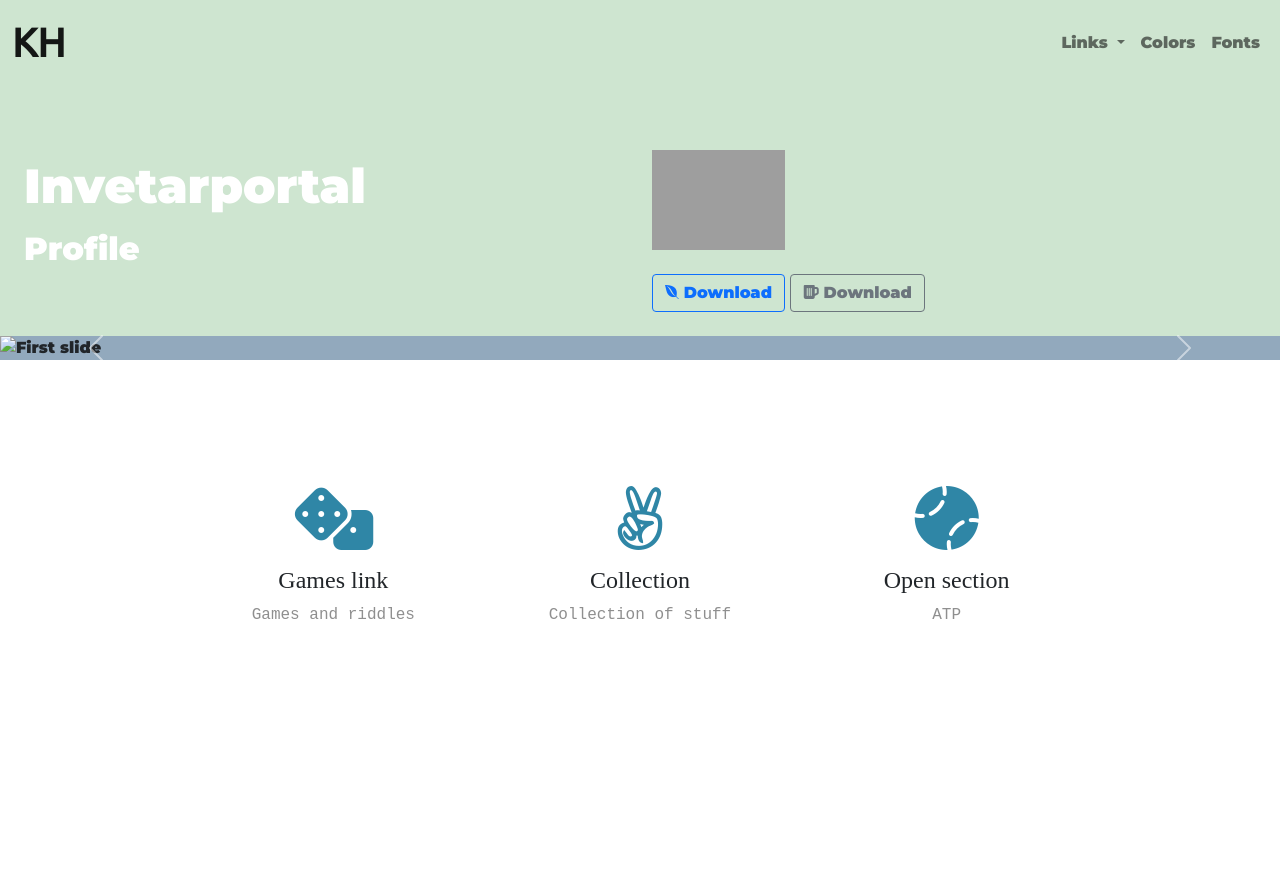
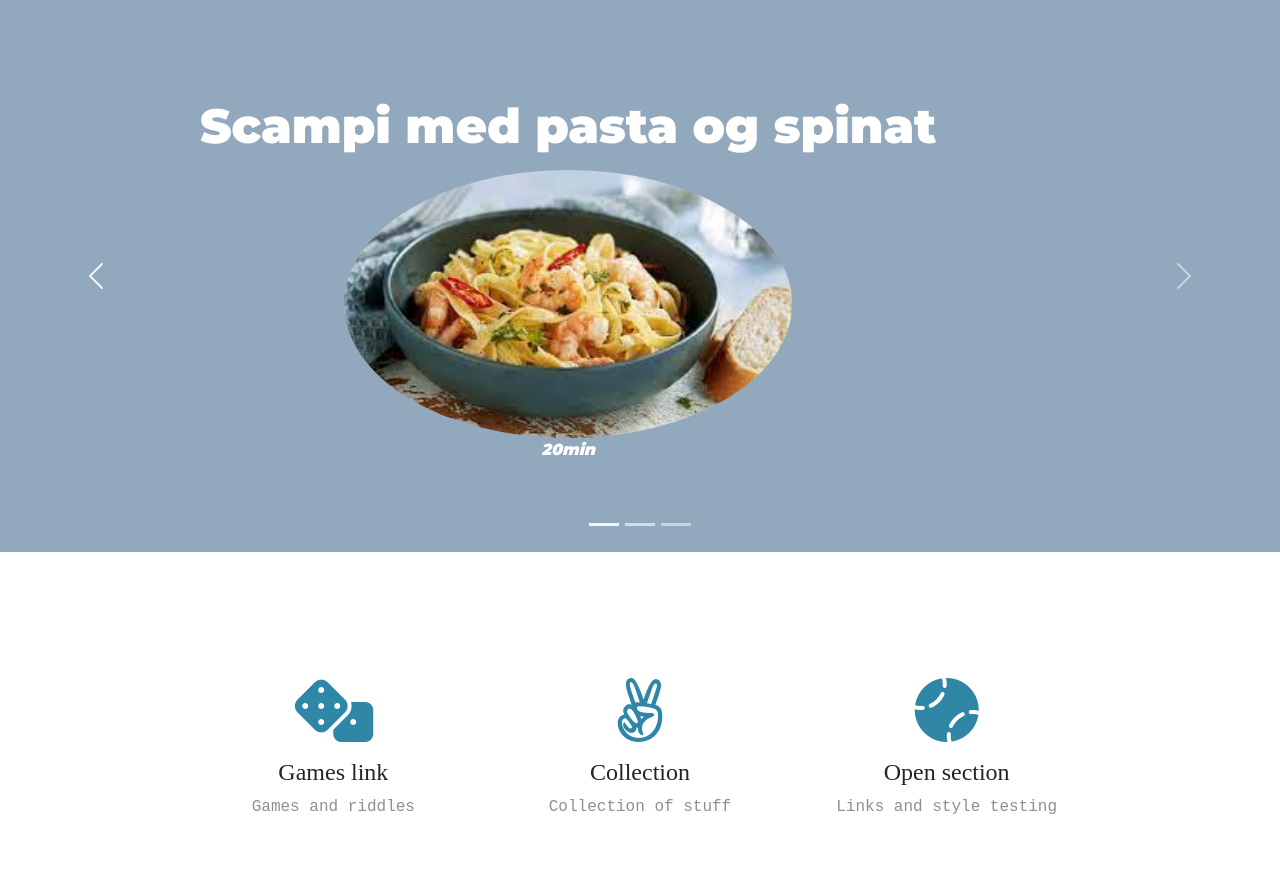
Before and after one commit to koffmann81/koffmann81.github.io, a plain HTML site: page index.html in a window 1280 px wide. Before the commit the page ends 800 px from the top, so only its background shows below. Drawn offline with nearby package versions, Linux system fonts and the light colour scheme; grey boxes are pictures that could not be loaded; a web font is replaced by a local one.

Commit message:
new design jan 2022

```diff
--- a/css/styles.css
+++ b/css/styles.css
@@ -4,6 +4,22 @@ body{
   font-family: "Montserrat";
 
 
+
+}
+a{
+  text-decoration: none;
+  color:white;
+}
+
+h2{
+  font-family: "Montserrat";
+  font-size: 3rem;
+  line-height: 1.5;
+
+}
+
+.carousel-item{
+  padding: 7% 15%;
 
 }
 
@@ -13,8 +29,24 @@ body{
 
 }
 
+.matbilde{
+  border-radius: 100%;
+  width:auto;
+  height: 100%;
+  margin-left:auto;
+  margin-right: auto;
+  text-align: center;
+
+  /* display: block; */
+
+}
+
 #mat30{
   background-color: #92A9BD;
+
+  text-align: center;
+  color:white;
+
 }
 
 .navbar{
@@ -33,10 +65,11 @@ body{
 
 }
 
-h1{
+h2{
   font-family: "Montserrat";
   font-size: 3rem;
   line-height: 1.5;
+  text-align: center;
 
 }
 .tennisbilde{
@@ -68,7 +101,7 @@ color: grey;
 
 #features {
   padding: 7% 15%;
-
+/* background-color: #F9D5A7; */
 }
 
 .feature-box{
--- a/index.html
+++ b/index.html
@@ -9,8 +9,11 @@
     <link href="https://fonts.googleapis.com/css2?family=Montserrat:wght@900&family=Ubuntu&display=swap" rel="stylesheet">
 
     <!-- Stylesheet -->
+
     <link href="https://cdn.jsdelivr.net/npm/bootstrap@5.1.3/dist/css/bootstrap.min.css" rel="stylesheet" integrity="sha384-1BmE4kWBq78iYhFldvKuhfTAU6auU8tT94WrHftjDbrCEXSU1oBoqyl2QvZ6jIW3" crossorigin="anonymous">
     <link rel="stylesheet" href="css/styles.css">
+
+
 
     <!-- Icons -->
     <link rel="shortcut icon" href="favicon.ico">
@@ -22,113 +25,49 @@
   </head>
 
   <body>
-    <section id="title">
 
-
-      <div class="container-fluid ">
-        <nav class="navbar navbar-expand-lg navbar-light">
-          <a class="navbar-brand" href="">KH</a>
-          <button class="navbar-toggler" type="button" data-bs-toggle="collapse" data-bs-target="#navbarTogglerDemo01" aria-controls="navbarTogglerDemo01" aria-expanded="false" aria-label="Toggle navigation">
-            <span class="navbar-toggler-icon"></span>
-          </button>
-          <div class="collapse navbar-collapse" id="navbarTogglerDemo01">
-
-            <ul class="navbar-nav na ms-auto">
-              <li class="nav-item dropdown" hover:"test">
-                <a class="nav-link dropdown-toggle" href="#" id="navbarDarkDropdownMenuLink" role="button" data-bs-toggle="dropdown" aria-expanded="false">
-                  Links
-                </a>
-                <ul class="dropdown-menu dropdown-menu-dark" aria-labelledby="navbarDarkDropdownMenuLink">
-                  <li><a class="dropdown-item" href="https://fonts.google.com">Fonts</a></li>
-                  <li><a class="dropdown-item" href="https://colorhunt.co">Colors</a></li>
-                  <li><a class="dropdown-item" href="unsorted.html">Ideas</a></li>
-                </ul>
-
-              </li>
-              <li class="nav-item">
-                <a class="nav-link" href="https://colorhunt.co">Colors</a>
-              </li>
-              <li class="nav-item">
-                <a class="nav-link" href="https://fonts.google.com">Fonts</a>
-              </li>
-            </ul>
-
-          </div>
-        </nav>
-        <!-- Title -->
-        <div class="container-fluid">
-          <div class="row">
-            <div class="col-lg-6">
-              <h1 class=>Invetarportal</h1>
-
-              <h2>Profile</h2>
-            </div>
-            <div class="col-lg-6">
-              <img class="tennisbilde" src="https://as2.ftcdn.net/v2/jpg/02/10/97/55/500_F_210975514_lJ4c0M3QIxhHN1lG2ddM34CboEEXwi6Y.jpg" alt="empty-racket">
-              <div>
-                <br>
-                <button type="button" class="btn btn-outline-primary"><i class="fab fa-envira"></i> Download</button>
-                <button type="button" class="btn btn-outline-secondary"><i class="fas fa-beer"></i> Download</button>
-              </div>
-            </div>
-          </div>
-
-        </div>
-        <br>
-    </section>
 
     <!--Neste seksjon -->
     <section id="mat30">
-      <!-- <div class="row" id="carouselmat" class="carousel slide" data-ride="carousel">
-    <div class="feature-box col-lg-4 carousel-inner">
-      <h2>Matbilder</h2>
-      <div class="matbilder carousel-item active">
-        <img class="" src="Bilder/Mat/scampiPasta.jpeg" alt="First slide">
 
-      </div>
-      <div class="matbilder carousel-item">
-        <img class = "" src="Bilder/Mat/fiskegrateng.jpeg" alt="Seond slide">
+      <div id="foodcarousel" class="carousel slide" data-bs-ride="carousel">
 
-      </div>
-    </div> -->
-
-      <!-- Making previous and next button for the slideshow -->
-
-      <!-- <a class="carousel-control-prev" href="#carouselmat" role="button" data-slide="prev">
-      <span class="carousel-control-prev-icon" aria-hidden="true"></span>
-      <span class="sr-only">Previous</span>
-    </a>
-    <a class="carousel-control-next" href="#carouselmat" role="button" data-slide="next">
-      <span class="carousel-control-next-icon" aria-hidden="true"></span>
-      <span class="sr-only">Next</span>
-  </a> -->
-
-      <!-- </div> -->
-
-      <div id="carouselExampleControls" class="carousel slide" data-ride="carousel">
+        <!-- Indicators at the bottom -->
+        <div class="carousel-indicators">
+          <button type="button" data-bs-target="#foodcarousel" data-bs-slide-to="0" class="active" aria-current="true" aria-label="Slide 1"></button>
+          <button type="button" data-bs-target="#foodcarousel" data-bs-slide-to="1" aria-label="Slide 2"></button>
+          <button type="button" data-bs-target="#foodcarousel" data-bs-slide-to="2" aria-label="Slide 3"></button>
+        </div>
         <div class="carousel-inner">
           <div class="carousel-item active">
-            <img class="d-block w-100" src="..." alt="First slide">
+            <h2>Scampi med pasta og spinat</h2>
+            <img src="Bilder/Mat/scampiPasta.jpeg" class="d-block w-50 matbilde" alt="...">
+            <em>20min</em>
           </div>
           <div class="carousel-item">
-            <img class="d-block w-100" src="..." alt="Second slide">
+            <h2>Fiskegrateng med grønnsaker</h2>
+            <img src="Bilder/Mat/fiskegrateng.jpeg" class="d-block w-50 matbilde" alt="...">
+            <em>50min</em>
           </div>
           <div class="carousel-item">
-            <img class="d-block w-100" src="..." alt="Third slide">
+            <h2>Orientalsk kylling</h2>
+            <img src="Bilder/Mat/orientalskkylling.webp" class="d-block w-50 matbilde" alt="...">
+            <em>30min - <a href="https://www.tine.no/oppskrifter/middag-og-hovedretter/kylling-og-fjarkre/orientalsk-kylling">Oppskrift</a></em>
+
+
           </div>
         </div>
-        <a class="carousel-control-prev" href="#carouselExampleControls" role="button" data-slide="prev">
+        <button class="carousel-control-prev" type="button" data-bs-target="#foodcarousel" data-bs-slide="prev">
           <span class="carousel-control-prev-icon" aria-hidden="true"></span>
-          <span class="sr-only">Previous</span>
-        </a>
-        <a class="carousel-control-next" href="#carouselExampleControls" role="button" data-slide="next">
+          <span class="visually-hidden">Previous</span>
+        </button>
+        <button class="carousel-control-next" type="button" data-bs-target="#foodcarousel" data-bs-slide="next">
           <span class="carousel-control-next-icon" aria-hidden="true"></span>
-          <span class="sr-only">Next</span>
-        </a>
+          <span class="visually-hidden">Next</span>
+        </button>
       </div>
+
     </section>
-
-
 
     <section id="features">
       <div class="row">
@@ -143,15 +82,17 @@
           <p>Collection of stuff</p>
         </div>
         <div class="feature-box col-lg-4">
-          <a href="http://www.atptour.com" target="_blank"><i class="icon fas fa-baseball-ball fa-4x"></i></a>
+          <a href="unsorted.html" target="_blank"><i class="icon fas fa-baseball-ball fa-4x"></i></a>
           <h3>Open section</h3>
-          <p>ATP</p>
+          <p>Links and style testing</p>
         </div>
       </div>
 
     </section>
-    <script src="https://cdn.jsdelivr.net/npm/@popperjs/core@2.10.2/dist/umd/popper.min.js" integrity="sha384-7+zCNj/IqJ95wo16oMtfsKbZ9ccEh31eOz1HGyDuCQ6wgnyJNSYdrPa03rtR1zdB" crossorigin="anonymous"></script>
-    <script src="https://cdn.jsdelivr.net/npm/bootstrap@5.1.3/dist/js/bootstrap.min.js" integrity="sha384-QJHtvGhmr9XOIpI6YVutG+2QOK9T+ZnN4kzFN1RtK3zEFEIsxhlmWl5/YESvpZ13" crossorigin="anonymous"></script>
+
+
+    <script src="https://cdn.jsdelivr.net/npm/bootstrap@5.1.3/dist/js/bootstrap.bundle.min.js" integrity="sha384-ka7Sk0Gln4gmtz2MlQnikT1wXgYsOg+OMhuP+IlRH9sENBO0LRn5q+8nbTov4+1p" crossorigin="anonymous"></script>
+
   </body>
 
   </html>
```
Also changed, not shown: Bilder/test.html (added, +51 -0 lines), unsorted.html (+55 -0 lines), Bilder/Mat/orientalskkylling.webp (added).
